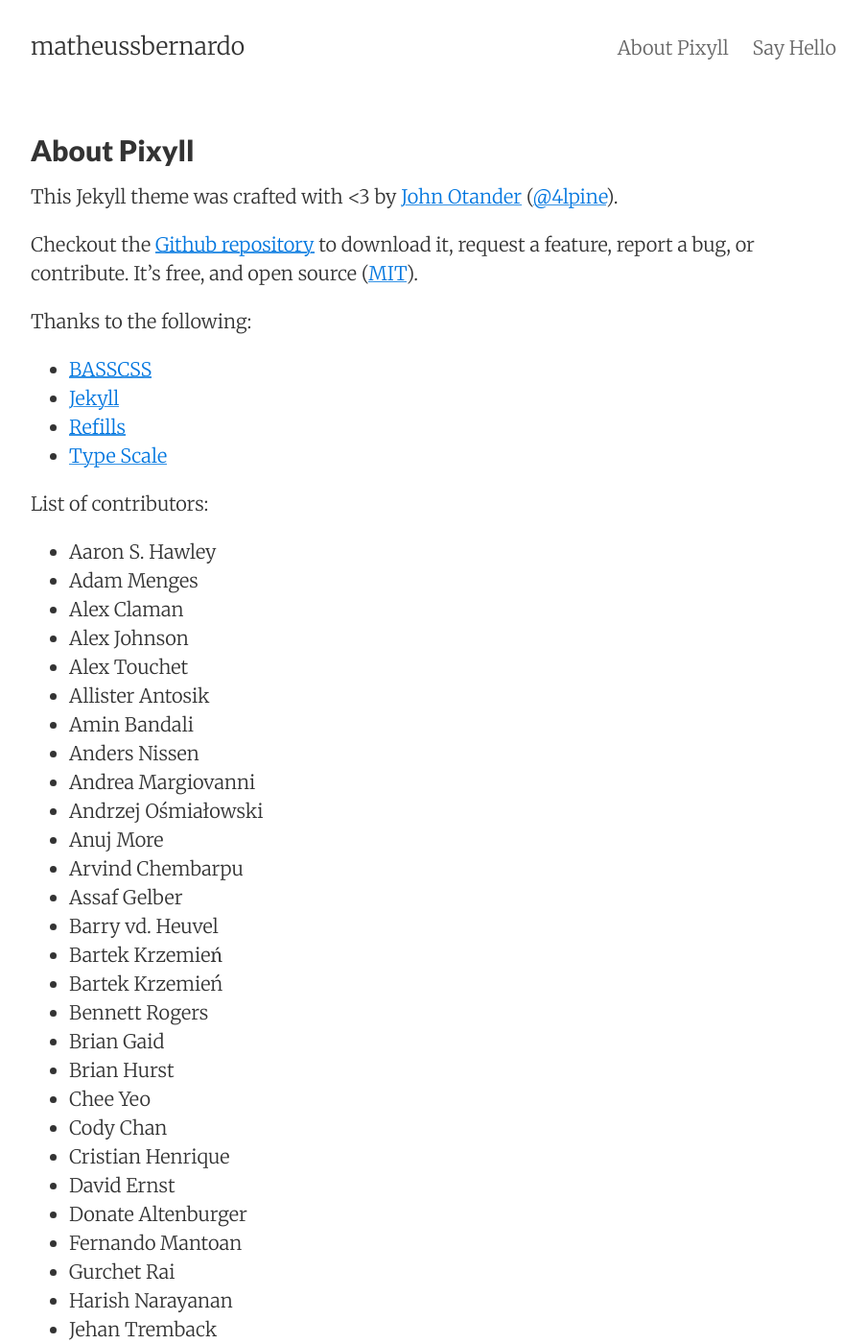
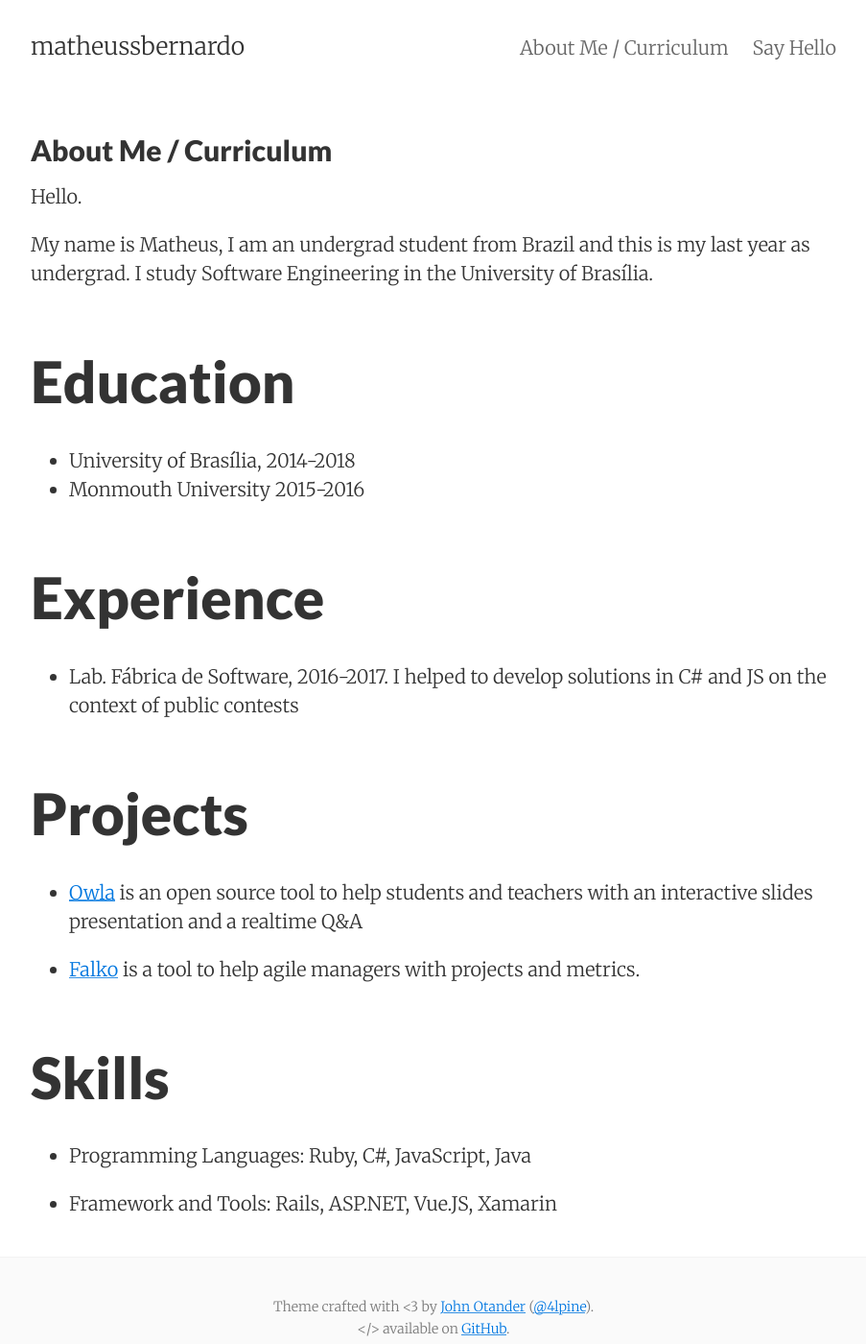
Before and after one commit to matheussbernardo/matheussbernardo.github.io, a Jekyll site: the page built from about.md, in a window 1280 px wide and 1400 px high. Shown: the whole window at 96% size, without its empty margins (188-1091 px from the left). Built offline with Jekyll 4.4.1, drawn with Linux system fonts in a browser that asks for light colours; some of the changed text lies outside the part shown.

Commit message:
Adding about and cv to blog

```diff
--- a/about.md
+++ b/about.md
@@ -1,87 +1,35 @@
 ---
 layout: page
-title: About Pixyll
+title: About Me / Curriculum
 permalink: /about/
 tags: about
 ---
 
-This Jekyll theme was crafted with <3 by [John Otander](http://johnotander.com)
-([@4lpine](https://twitter.com/4lpine)).
+Hello.
 
-Checkout the [Github repository](https://github.com/johnotander/pixyll) to download it,
-request a feature, report a bug, or contribute. It's free, and open source
-([MIT](http://opensource.org/licenses/MIT)).
+My name is Matheus, I am an undergrad student from Brazil and  this is my last year
+as undergrad. I study Software Engineering in the University of Brasília.
 
-Thanks to the following:
+# Education
 
-* [BASSCSS](http://basscss.com)
-* [Jekyll](http://jekyllrb.com)
-* [Refills](http://refills.bourbon.io/)
-* [Type Scale](http://type-scale.com/)
+* University of Brasília, 2014-2018
+* Monmouth University 2015-2016
 
-List of contributors:
+# Experience
 
-- Aaron S. Hawley
-- Adam Menges
-- Alex Claman
-- Alex Johnson
-- Alex Touchet
-- Allister Antosik
-- Amin Bandali
-- Anders Nissen
-- Andrea Margiovanni
-- Andrzej Ośmiałowski
-- Anuj More
-- Arvind Chembarpu
-- Assaf Gelber
-- Barry vd. Heuvel
-- Bartek Krzemień
-- Bartek Krzemień
-- Bennett Rogers
-- Brian Gaid
-- Brian Hurst
-- Chee Yeo
-- Cody Chan
-- Cristian Henrique
-- David Ernst
-- Donate Altenburger
-- Fernando Mantoan
-- Gurchet Rai
-- Harish Narayanan
-- Jehan Tremback
-- Jiaxi Gu (Isaac)
-- John Otander
-- Jordan Danielewski
-- Josh Buxton
-- Kirill Kulikov
-- Kyle Maxwell
-- Marta Sztybor
-- Martin Wagner
-- Matthew Graybosch
-- Maxim Tsoy
-- Mete Balci
-- Mike Lloyd
-- Mikhail Grachev
-- mindwind
-- Nick Rakochy
-- Nikolay Georgiev
-- Oliver Hamlet
-- Onur (e0i)
-- Praveer Gupta
-- Rassol (Karmeye)
-- Ricky Han
-- Roberto Pesando
-- Ryan Jacobs
-- Scott Martin
-- Selim Eren Bekçe
-- Shruti Rijhwani
-- Steef Hegeman
-- Tehmasp Chaudhri
-- Thomas Galvin
-- Timothy Gu
-- Tom Kraak
-- Vishnu Ks
-- Vladislav Arbatov
-- Yaroslav Yadrishnikov
-- Yee Chie Tu
-- Yeou Chien
+* Lab. Fábrica de Software, 2016-2017.  I helped to develop solutions in C# and JS on
+the context of public contests
+
+# Projects
+
+* [Owla](https://github.com/fga-gpp-mds/2016.2-Owla) is an open source tool to help
+students and teachers with an interactive slides presentation and a realtime Q&A
+
+* [Falko](https://github.com/falko- org/Falko) is a tool to help agile managers with
+projects and metrics.
+
+# Skills
+
+* Programming Languages: Ruby, C#, JavaScript, Java
+
+* Framework and Tools: Rails, ASP.NET, Vue.JS, Xamarin
```
